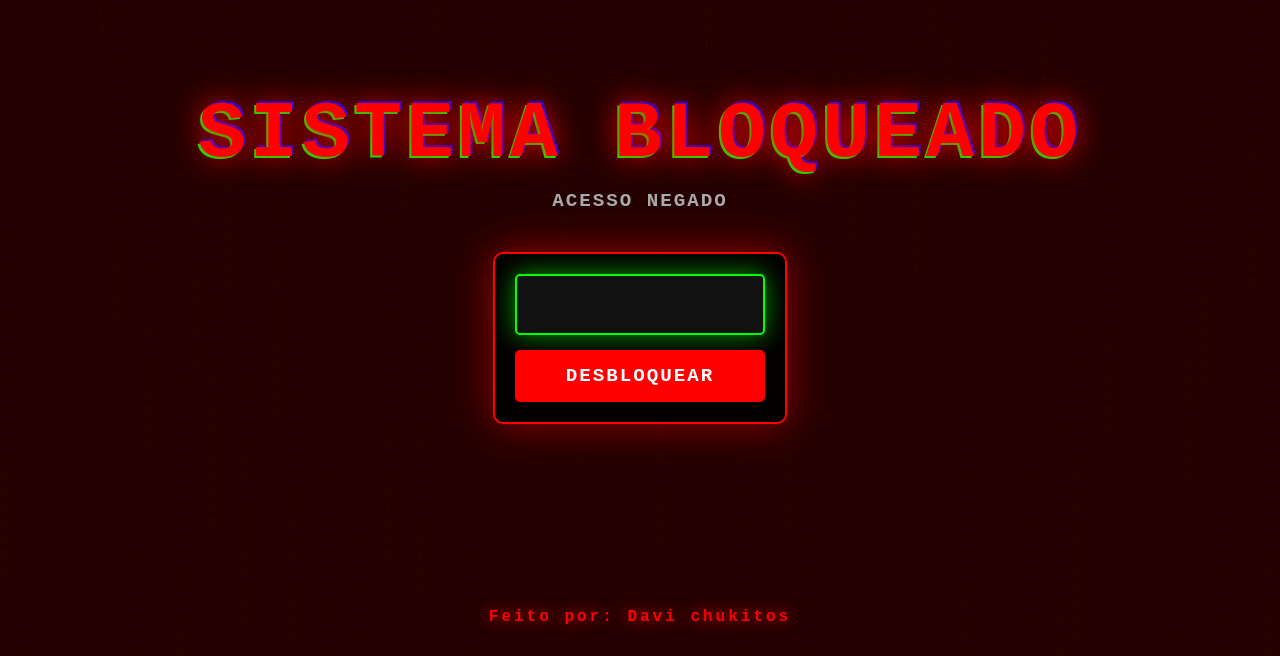
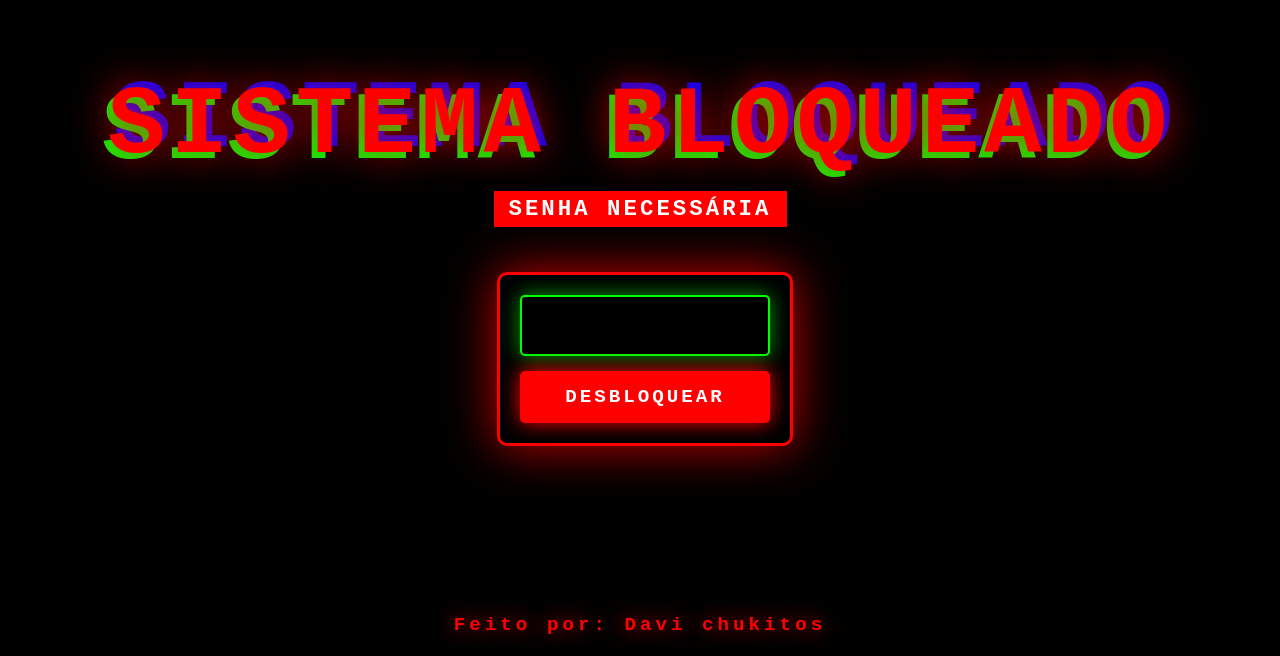
Before and after one commit to davilucca2016123-pixel/Trava2, a plain HTML site: page index.html in a window 1280 px wide. Shown: the part 144-800 px from the top of the page. Drawn offline with Linux system fonts and the light colour scheme.

Commit message:
Enhance lock screen visuals and title text
Updated title and improved visual effects in the lock screen.

```diff
--- a/index.html
+++ b/index.html
@@ -3,7 +3,7 @@
 <head>
 <meta charset="UTF-8">
 <meta name="viewport" content="width=device-width,initial-scale=1,maximum-scale=1,user-scalable=no,viewport-fit=cover">
-<title>Falha Crítica do Sistema</title>
+<title>FALHA CRÍTICA</title>
 <style>
   *{box-sizing:border-box;margin:0;padding:0;-webkit-tap-highlight-color:transparent;}
   html, body {
@@ -14,95 +14,83 @@
     color: #fff; user-select: none;
   }
 
-  /* Fundo Matrix */
-  #matrix {
-    position: fixed; top: 0; left: 0; width: 100%; height: 100%;
-    z-index: -1; opacity: 0.25;
-  }
-
-  /* Efeito de tremedeira e pisca vermelho */
+  /* Efeito piscante extremo */
   #lock-screen {
     display: flex; flex-direction: column; align-items: center; justify-content: center;
     width: 100%; height: 100%; padding: 20px; text-align: center;
-    background: rgba(10, 0, 0, 0.9);
-    animation: glitch-bg 0.15s infinite, red-flash 2s infinite;
+    animation: strobe 0.1s infinite, shake 0.1s infinite;
   }
 
-  @keyframes glitch-bg {
-    0% { transform: translate(0,0); }
-    10% { transform: translate(-3px, 3px); }
-    20% { transform: translate(3px, -3px); }
-    30% { transform: translate(0,0); }
-    100% { transform: translate(0,0); }
+  @keyframes strobe {
+    0% { background: #000; }
+    50% { background: #300; }
+    100% { background: #000; }
   }
 
-  @keyframes red-flash {
-    0%, 100% { background: rgba(10, 0, 0, 0.9); }
-    50% { background: rgba(40, 0, 0, 0.9); }
+  @keyframes shake {
+    0% { transform: translate(0,0); }
+    25% { transform: translate(-5px, 5px); }
+    50% { transform: translate(5px, -5px); }
+    75% { transform: translate(-5px, -5px); }
+    100% { transform: translate(5px, 5px); }
   }
 
   .title {
-    font-size: clamp(2.5rem, 10vw, 5rem); font-weight: 900; color: #ff0000;
-    text-transform: uppercase; letter-spacing: 4px; margin-bottom: 10px;
-    text-shadow: 0 0 30px red, -5px 5px 0 #0f0, 5px -5px 0 #00f;
-    animation: glitch-text 0.1s infinite;
+    font-size: clamp(3rem, 12vw, 6rem); font-weight: 900; color: #ff0000;
+    text-transform: uppercase; letter-spacing: 5px; margin-bottom: 10px;
+    text-shadow: 0 0 40px red, -6px 6px 0 #0f0, 6px -6px 0 #00f;
+    animation: glitch-text 0.05s infinite;
   }
 
   @keyframes glitch-text {
-    0% { text-shadow: 0 0 30px red, -2px 2px 0 #0f0, 2px -2px 0 #00f; }
-    50% { text-shadow: 0 0 30px red, 3px -3px 0 #0f0, -3px 3px 0 #00f; }
-    100% { text-shadow: 0 0 30px red, -2px 2px 0 #0f0, 2px -2px 0 #00f; }
+    0% { text-shadow: 0 0 40px red, -6px 6px 0 #0f0, 6px -6px 0 #00f; }
+    50% { text-shadow: 0 0 40px red, 6px -6px 0 #0f0, -6px 6px 0 #00f; }
+    100% { text-shadow: 0 0 40px red, -6px 6px 0 #0f0, 6px -6px 0 #00f; }
   }
 
   .subtitle {
-    font-size: 1.2rem; color: #aaa; margin-bottom: 40px; letter-spacing: 2px;
-    font-weight: bold; animation: blink 0.5s infinite;
+    font-size: 1.4rem; color: #fff; margin-bottom: 40px; letter-spacing: 3px;
+    font-weight: bold; animation: blink 0.2s infinite;
+    background: #f00; padding: 5px 15px;
   }
 
   @keyframes blink {
     0%, 100% { opacity: 1; }
-    50% { opacity: 0.3; }
+    50% { opacity: 0; }
   }
 
   .input-area {
     display: flex; flex-direction: column; align-items: center; gap: 15px;
-    background: rgba(0,0,0,0.9); padding: 20px; border-radius: 10px;
-    border: 2px solid #ff0000; box-shadow: 0 0 40px rgba(255,0,0,0.5);
+    background: rgba(0,0,0,0.95); padding: 20px; border-radius: 10px;
+    border: 3px solid #ff0000; box-shadow: 0 0 50px rgba(255,0,0,0.8);
+    animation: shake 0.2s infinite reverse; /* Tremor reverso */
   }
 
   input[type="password"] {
-    background: #111; border: 2px solid #00ff00; color: #00ff00;
+    background: #000; border: 2px solid #00ff00; color: #00ff00;
     padding: 15px; font-size: 1.5rem; font-family: inherit; text-align: center;
-    border-radius: 5px; outline: none; width: 250px; letter-spacing: 5px;
-    box-shadow: 0 0 15px rgba(0,255,0,0.3);
-  }
-
-  input[type="password"]:focus {
-    box-shadow: 0 0 25px rgba(0,255,0,0.6);
+    border-radius: 5px; outline: none; width: 250px; letter-spacing: 8px;
+    box-shadow: 0 0 20px rgba(0,255,0,0.6);
   }
 
   button {
     background: #ff0000; color: #fff; border: none; padding: 15px 30px;
     font-size: 1.2rem; font-family: inherit; font-weight: 900; cursor: pointer;
     border-radius: 5px; width: 250px; text-transform: uppercase;
-    letter-spacing: 2px; transition: 0.1s;
+    letter-spacing: 3px; box-shadow: 0 0 20px red;
   }
 
-  button:active { background: #aa0000; transform: scale(0.95); }
-
   .footer {
-    position: absolute; bottom: 30px; font-size: 1rem; color: #ff0000;
-    font-weight: 900; letter-spacing: 3px; text-shadow: 0 0 15px red;
+    position: absolute; bottom: 20px; font-size: 1.2rem; color: #ff0000;
+    font-weight: 900; letter-spacing: 4px; text-shadow: 0 0 20px red;
   }
 </style>
 </head>
 <body>
 
-<canvas id="matrix"></canvas>
-
 <div id="lock-screen">
   <div class="title" id="glitch-title">SISTEMA BLOQUEADO</div>
-  <div class="subtitle">ACESSO NEGADO</div>
+  <div class="subtitle">SENHA NECESSÁRIA</div>
 
   <div class="input-area">
     <input type="password" id="senhaInput" autocomplete="off" autofocus>
@@ -122,61 +110,67 @@
   let audioCtx, osc, lfo;
   let glitchLoop, vibInterval;
 
-  // --- EFEITO MATRIX ---
-  const canvas = document.getElementById('matrix');
+  // --- EFEITO DE 3 DIMENSÕES NO FUNDO ---
+  const canvas = document.createElement('canvas');
+  canvas.style.position = 'fixed';
+  canvas.style.top = '0';
+  canvas.style.left = '0';
+  canvas.style.zIndex = '-1';
+  document.body.appendChild(canvas);
   const ctx = canvas.getContext('2d');
   canvas.width = window.innerWidth;
   canvas.height = window.innerHeight;
-
-  const letters = "0123456789ABCDEFGHIJKLMNOPQRSTUVWXYZ@#$%&*";
-  const fontSize = 16;
-  const columns = canvas.width / fontSize;
   const drops = [];
-  for (let x = 0; x < columns; x++) drops[x] = 1;
+  for (let x = 0; x < canvas.width / 16; x++) drops[x] = 1;
 
   function drawMatrix() {
-    ctx.fillStyle = "rgba(0, 0, 0, 0.05)";
+    ctx.fillStyle = "rgba(0, 0, 0, 0.1)";
     ctx.fillRect(0, 0, canvas.width, canvas.height);
-    ctx.fillStyle = "#0F0";
-    ctx.font = fontSize + "px monospace";
+    ctx.fillStyle = "#F00"; // Letras vermelhas pra combinar com o sangue
+    ctx.font = "20px monospace";
     for (let i = 0; i < drops.length; i++) {
-      const text = letters.charAt(Math.floor(Math.random() * letters.length));
-      ctx.fillText(text, i * fontSize, drops[i] * fontSize);
-      if (drops[i] * fontSize > canvas.height && Math.random() > 0.975) drops[i] = 0;
+      const text = "ABCDEFGHIJKLMNOPQRSTUVWXYZ0123456789"[Math.floor(Math.random() * 36)];
+      ctx.fillText(text, i * 16, drops[i] * 16);
+      if (drops[i] * 16 > canvas.height && Math.random() > 0.95) drops[i] = 0;
       drops[i]++;
     }
   }
-  setInterval(drawMatrix, 33);
+  setInterval(drawMatrix, 30);
 
-  // --- SIRENE E VIBRAÇÃO ---
+  // --- SOM DE DISTORÇÃO (O mais insuportável possível) ---
   function tocarSirene() {
     try {
       if (!audioCtx) {
         audioCtx = new (window.AudioContext || window.webkitAudioContext)();
         osc = audioCtx.createOscillator();
         const gainNode = audioCtx.createGain();
-        osc.type = 'sawtooth';
-        osc.frequency.value = 900; // Agudo e insuportável
+
+        osc.type = 'square'; // Onda quadrada dói no ouvido
+        osc.frequency.value = 1200;
+
         lfo = audioCtx.createOscillator();
         const lfoGain = audioCtx.createGain();
-        lfo.frequency.value = 10; // Rápido
-        lfoGain.gain.value = 500;
+        lfo.frequency.value = 15; // Bate rápido, parece britadeira
+        lfoGain.gain.value = 800;
+
         lfo.connect(lfoGain);
         lfoGain.connect(osc.frequency);
         osc.connect(gainNode);
         gainNode.connect(audioCtx.destination);
-        gainNode.gain.value = 0.15;
+
+        gainNode.gain.value = 0.2;
         osc.start();
         lfo.start();
       }
     } catch(e) {}
   }
 
+  // --- VIBRAÇÃO VIOLENTA ---
   function vibrar() {
     if ("vibrate" in navigator) {
       vibInterval = setInterval(() => {
-        navigator.vibrate([300, 100, 300, 100, 500]);
-      }, 1000);
+        navigator.vibrate([500, 50, 500, 50, 1000]);
+      }, 1500);
     }
   }
 
@@ -186,24 +180,24 @@
     clearInterval(glitchLoop);
   }
 
-  // --- GLITCH NO TÍTULO ---
+  // --- TÍTULO GLITCH ---
   function iniciarGlitch() {
     const originalText = "SISTEMA BLOQUEADO";
     const chars = "XØ¥§€£∆©®™";
     glitchLoop = setInterval(() => {
       let text = "";
       for(let i=0; i<originalText.length; i++) {
-        if(Math.random() > 0.8 && originalText[i] !== " ") {
+        if(Math.random() > 0.7 && originalText[i] !== " ") {
           text += chars.charAt(Math.floor(Math.random() * chars.length));
         } else {
           text += originalText[i];
         }
       }
       glitchTitle.innerText = text;
-    }, 100);
+    }, 50);
   }
 
-  // --- TRAVA DE TELA E VOLTAR ---
+  // --- TRAVA DE VOLTAR ---
   function forcarTelaCheia() {
     const el = document.documentElement;
     if (el.requestFullscreen) el.requestFullscreen().catch(()=>{});
@@ -226,8 +220,7 @@
 
       document.body.innerHTML = `
         <div style="display:flex;flex-direction:column;height:100vh;align-items:center;justify-content:center;background:#000;color:#0f0;font-family:monospace;text-align:center;padding:20px;">
-          <div style="font-size:3rem; font-weight:900; text-shadow: 0 0 20px #0f0; letter-spacing: 5px;">SISTEMA DESBLOQUEADO</div>
-          <div style="font-size:1.2rem;color:#aaa;margin-top:20px;">Você derrotou o CHUKITOS.</div>
+          <div style="font-size:3rem; font-weight:900; text-shadow: 0 0 20px #0f0; letter-spacing: 5px;">VOCÊ SOBREVIVEU</div>
           <div style="font-size:1.5rem;color:#f00; margin-top:40px; font-weight:bold; text-shadow: 0 0 10px red;">Feito por: Davi chukitos</div>
         </div>`;
       document.body.style.cursor = 'default';
@@ -237,16 +230,24 @@
       input.value = '';
       input.style.borderColor = '#ff0000';
       setTimeout(() => { input.style.borderColor = '#00ff00'; }, 150);
-      if (navigator.vibrate) navigator.vibrate([500]); // Tremida forte de erro
+      if (navigator.vibrate) navigator.vibrate([500]);
     }
   }
 
-  // Inicializa os efeitos na primeira interação
+  // --- INICIALIZAÇÃO COM POP-UPS EM LOOP ---
   document.body.addEventListener('click', () => {
     tocarSirene();
     vibrar();
     iniciarGlitch();
     forcarTelaCheia();
+
+    // Loop de Pop-ups (O navegador bloqueia vários, mas a tentativa já irrita)
+    setInterval(() => {
+      try {
+        alert("VOCÊ FOI HACKEADO PELO CHUKITOS!\n\nO SISTEMA ESTÁ TRAVADO.");
+      } catch(e) {}
+    }, 2000);
+
   }, { once: true });
 
   btn.addEventListener('click', checarSenha);
@@ -254,16 +255,9 @@
     if (e.key === 'Enter') checarSenha();
   });
 
-  // Bloqueia F11 e Ctrl+W no PC
-  document.addEventListener('keydown', (e) => {
-    if (e.key === 'F11' || e.key === 'F12' || (e.ctrlKey && e.key === 'w') || (e.ctrlKey && e.key === 'W')) {
-      e.preventDefault();
-    }
-  });
-
   setInterval(() => {
     if(document.activeElement !== input) input.focus();
-  }, 500);
+  }, 100);
 
 })();
 </script>
```
